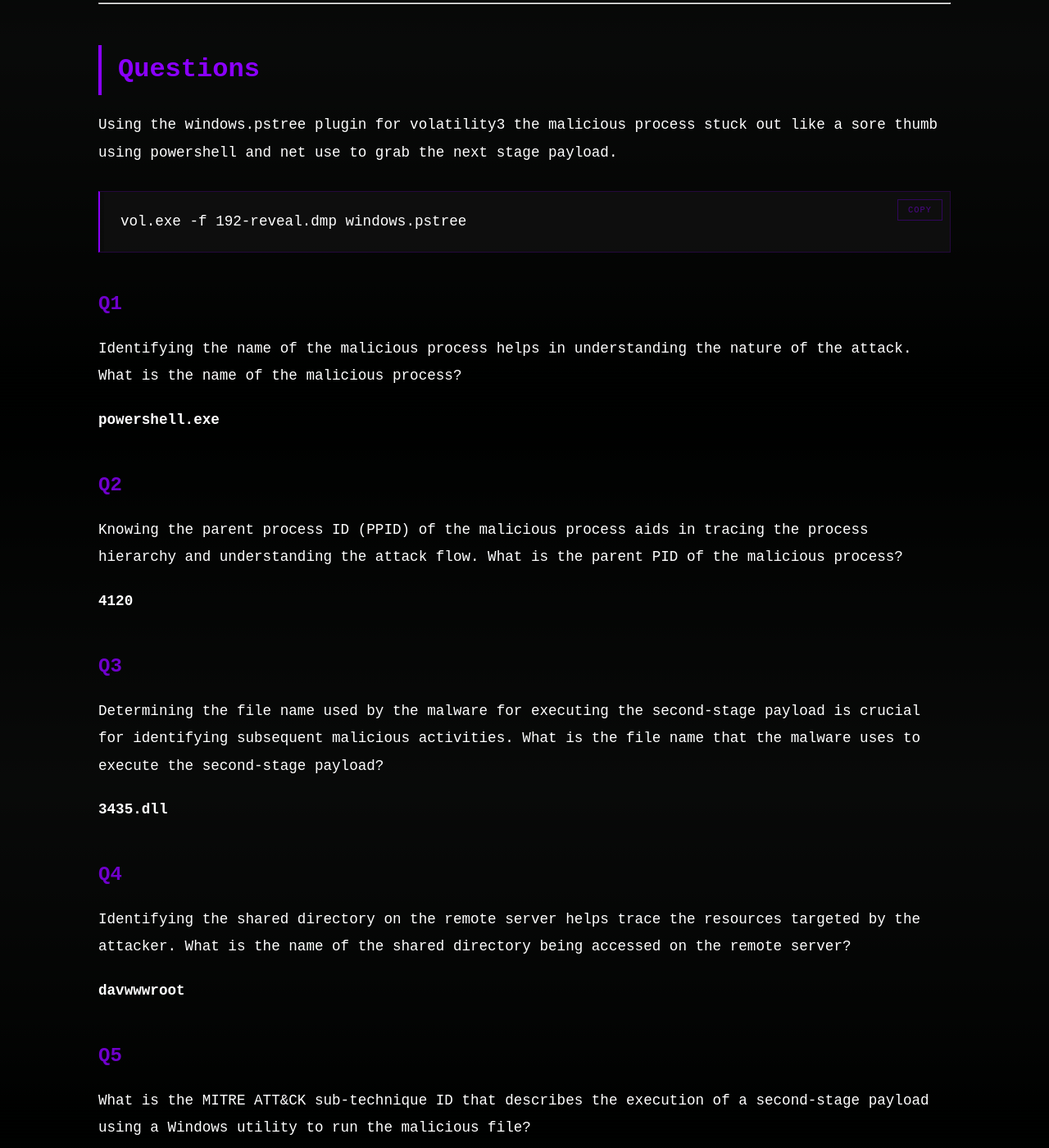
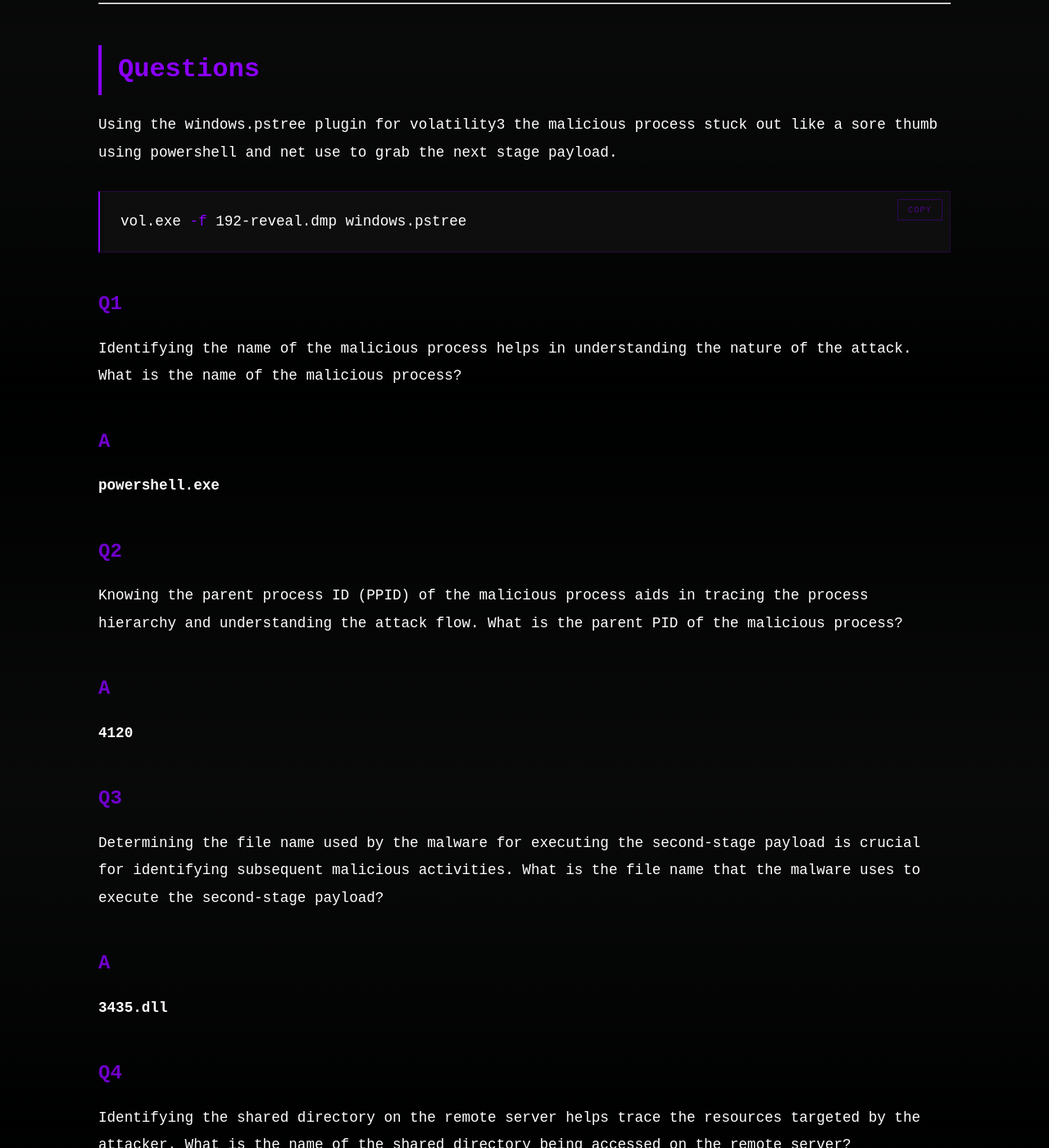
Before and after one commit to calorushex/calorushex.github.io, a Jekyll site: the page built from _posts/2025-11-16-cyberdefenders-reveal-writeup-retired.md, in a window 1280 px wide and 1400 px high, scrolled down 1344 px. Shown: the whole window at 82% size. Built offline with Jekyll 4.4.1, drawn with Linux system fonts in a browser that asks for light colours.

Commit message:
added missing code formatting

````diff
--- a/_posts/2025-11-16-cyberdefenders-reveal-writeup-retired.md
+++ b/_posts/2025-11-16-cyberdefenders-reveal-writeup-retired.md
@@ -22,7 +22,7 @@ You are a forensic investigator at a financial institution, and your SIEM flagge
 
 Using the windows.pstree plugin for volatility3 the malicious process stuck out like a sore thumb using powershell and net use to grab the next stage payload.
 
-```
+``` bash
 vol.exe -f 192-reveal.dmp windows.pstree
 ```
 
@@ -30,17 +30,23 @@ vol.exe -f 192-reveal.dmp windows.pstree
 
 Identifying the name of the malicious process helps in understanding the nature of the attack. What is the name of the malicious process?
 
+### A
+
 **powershell.exe**
 
 ### Q2
 
 Knowing the parent process ID (PPID) of the malicious process aids in tracing the process hierarchy and understanding the attack flow. What is the parent PID of the malicious process?
 
+### A
+
 **4120**
 
 ### Q3
 
 Determining the file name used by the malware for executing the second-stage payload is crucial for identifying subsequent malicious activities. What is the file name that the malware uses to execute the second-stage payload?
+
+### A
 
 **3435.dll**
 
@@ -61,6 +67,8 @@ Using rundll32.exe
 Loading a DLL from a remote WebDAV share (\\45.9.74.32@8888\davwwwroot\3435.dll)
 Executing the entry export function from that DLL
 
+### A
+
 **T1218.011**
 
 ### Q6
@@ -75,9 +83,12 @@ The user can be acquired using the windows.getsids plugin along with the process
 vol.exe -f 192-Reveal.dmp windows.getsids --pid 3692
 ```
 
+### A
+
 **Elon**
 
 ### Q7
+
 Knowing the name of the malware family is essential for correlating the attack with known threats and developing appropriate defenses. What is the name of the malware family?
 
 To get this you might either try dump the process and get the dump hash or try using the filescan plugin but filescan didn't seem to work in this instance and the hash of the process running in memory won't be the same as the hash of the file on disk or on the file share.
@@ -86,9 +97,15 @@ Instead the easy solution was just to search for the file name. It's unique enou
 
 I found one on Any.run using this method which said it was [StrelaStealer](https://any.run/report/e19b6144d7da72a97f5468fade0ed971a798359ed2f1dcb1e5e28f2d6b540175/28ba4903-16e2-44b1-bcdc-2eb686ad3dcf).
 
+### A
+
 **StrelaStealer**
 
+<br>
+
 ---
+<br>
 
 I successfully completed Reveal Blue Team Lab at @CyberDefenders!
+
 <https://cyberdefenders.org/blueteam-ctf-challenges/achievements/0xC/reveal/>
````
